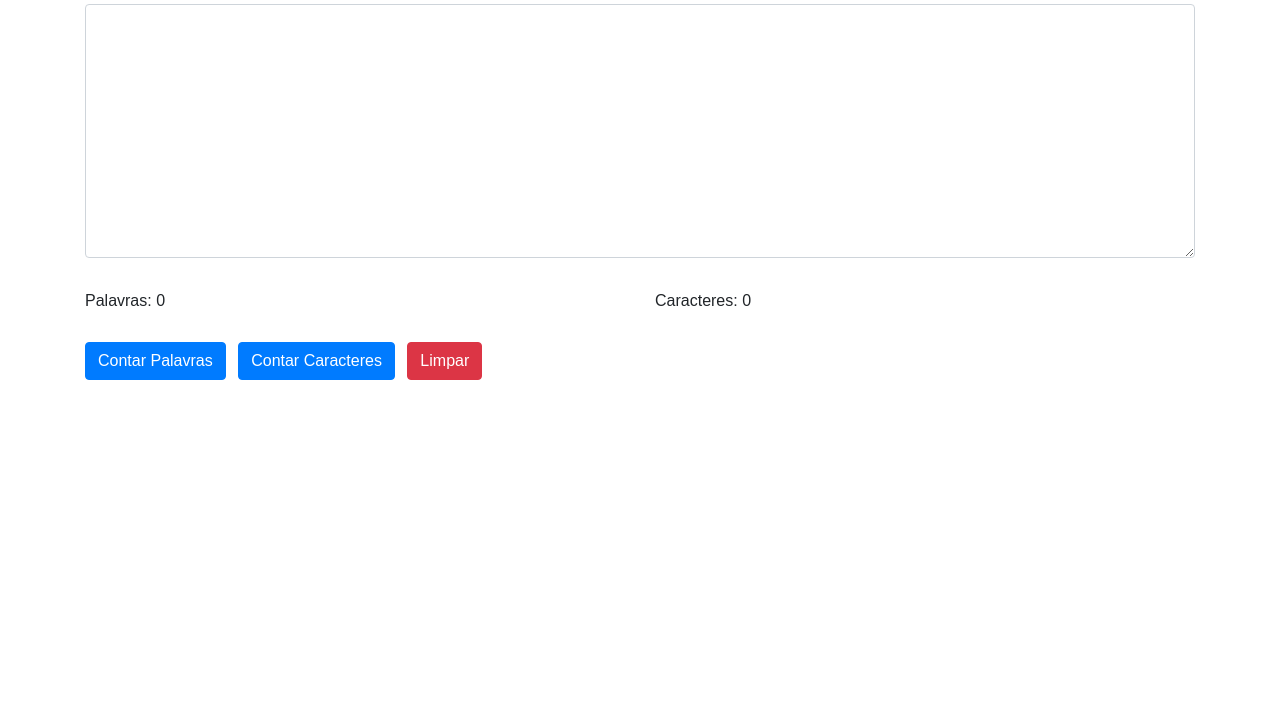
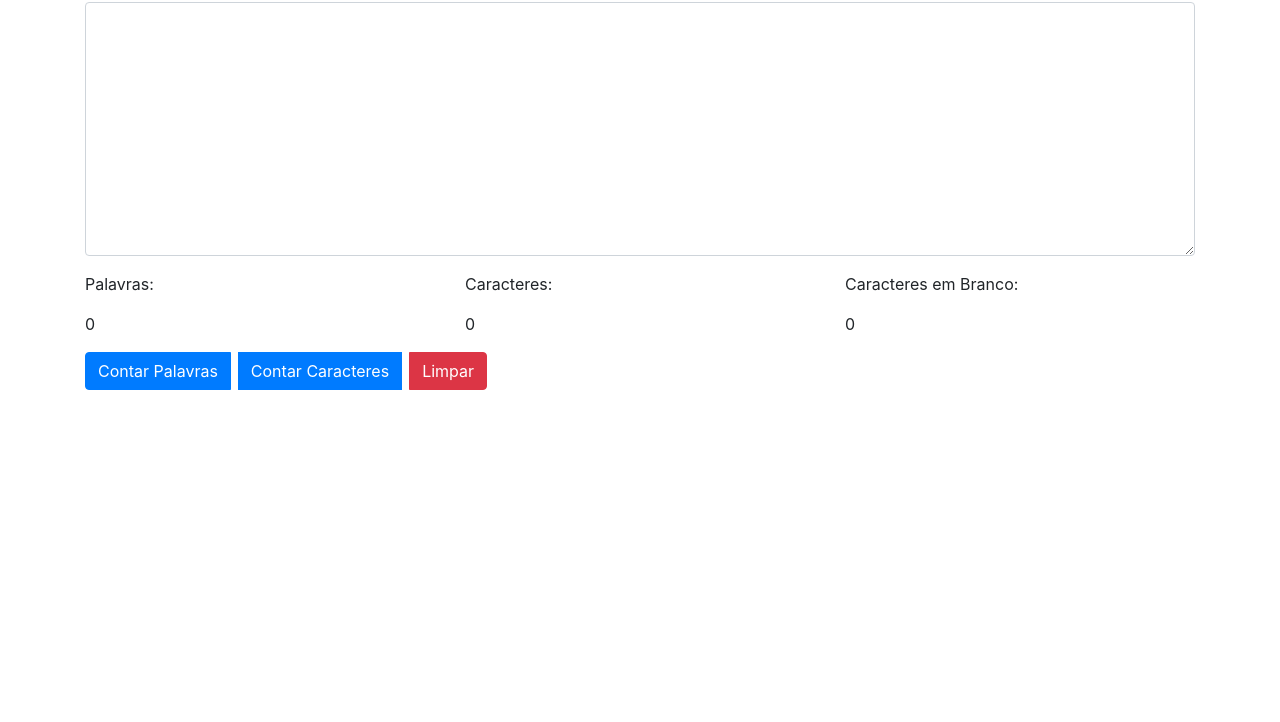
Before and after one commit to Hagliberto/contadorDePalavras, a plain HTML site: page index.html in a window 1280 px wide. Shown: the part 78-800 px from the top of the page. Drawn offline with nearby package versions, Linux system fonts and the light colour scheme.

Commit message:
Adição da div para contar caracteres em branco

```diff
--- a/index.html
+++ b/index.html
@@ -3,7 +3,7 @@
 <head>
   <title>Contador de Palavras e Caracteres</title>
   <link rel="stylesheet" href="https://stackpath.bootstrapcdn.com/bootstrap/4.5.2/css/bootstrap.min.css">
-  <link rel="stylesheet" type="text/css" href="style.css">
+  <link rel="stylesheet" href="styles.css">
 </head>
 <body>
   <div class="container">
@@ -13,13 +13,19 @@
     </div>
     <div class="row">
       <div class="col">
-        <p>Palavras: <span id="word-count">0</span></p>
+        <p class="count-label">Palavras:</p>
+        <p><span id="word-count">0</span></p>
       </div>
       <div class="col">
-        <p>Caracteres: <span id="char-count">0</span></p>
+        <p class="count-label">Caracteres:</p>
+        <p><span id="char-count">0</span></p>
+      </div>
+      <div class="col">
+        <p class="count-label">Caracteres em Branco:</p>
+        <p><span id="whitespace-count">0</span></p>
       </div>
     </div>
-    <div class="mt-4">
+    <div class="btn-group">
       <button id="count-words-btn" class="btn btn-primary mr-2">Contar Palavras</button>
       <button id="count-chars-btn" class="btn btn-primary mr-2">Contar Caracteres</button>
       <button id="clear-btn" class="btn btn-danger">Limpar</button>
```
